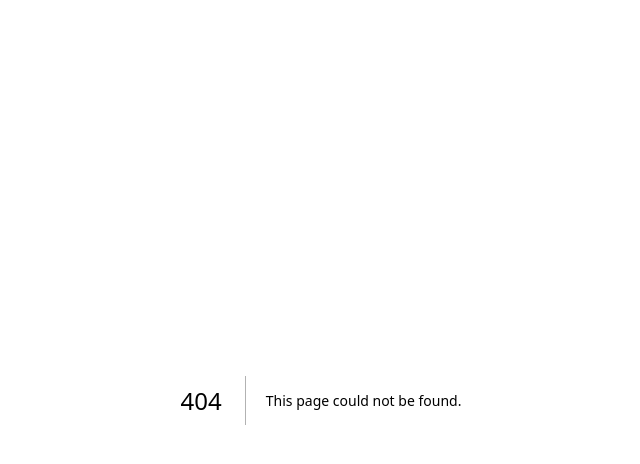
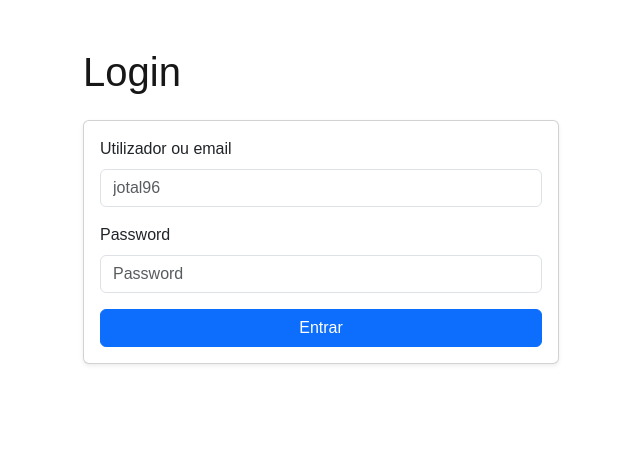
Before and after one commit to itzpickno/ticketline-frontend, a Next.js app: page /login in a window 1280 px wide. Before the commit this address had no page. Shown: the top 464 px of the page, without its empty margins (319-959 px from the left). Built offline with nearby package versions, Linux system fonts and the light colour scheme.

Commit message:
Adicionado sistema de Login e logout

```diff
--- /dev/null
+++ b/src/app/login/actions.ts
@@ -0,0 +1,56 @@
+"use server";
+
+import { cookies } from "next/headers";
+import { redirect } from "next/navigation";
+
+type StrapiLoginResponse = {
+    jwt: string;
+    user: {
+        id: number;
+        documentId?: string;
+        username: string;
+        email: string;
+    };
+};
+
+export async function loginAction(formData: FormData) {
+    const identifier = String(formData.get("identifier") || "").trim();
+    const password = String(formData.get("password") || "").trim();
+
+    if (!identifier || !password) {
+        redirect("/login?error=missing");
+    }
+
+    const resposta = await fetch(
+        `${process.env.NEXT_PUBLIC_STRAPI_URL}/api/auth/local`,
+        {
+            method: "POST",
+            headers: {
+                "Content-Type": "application/json",
+            },
+            body: JSON.stringify({
+                identifier,
+                password,
+            }),
+            cache: "no-store",
+        }
+    );
+
+    if (!resposta.ok) {
+        redirect("/login?error=invalid");
+    }
+
+    const resultado: StrapiLoginResponse = await resposta.json();
+
+    const cookieStore = await cookies();
+
+    cookieStore.set("strapi_jwt", resultado.jwt, {
+        httpOnly: true,
+        sameSite: "lax",
+        secure: process.env.NODE_ENV === "production",
+        path: "/",
+        maxAge: 60 * 60 * 24 * 7,
+    });
+
+    redirect("/area-utilizador");
+}
--- /dev/null
+++ b/src/app/login/page.tsx
@@ -0,0 +1,65 @@
+import { loginAction } from "./actions";
+
+export default async function LoginPage({
+                                            searchParams,
+                                        }: {
+    searchParams: Promise<{ error?: string }>;
+}) {
+    const { error } = await searchParams;
+
+    return (
+        <main className="py-5">
+            <div className="container" style={{ maxWidth: "500px" }}>
+                <h1 className="mb-4">Login</h1>
+
+                {error === "missing" && (
+                    <div className="alert alert-warning">
+                        Preenche o utilizador e a password.
+                    </div>
+                )}
+
+                {error === "invalid" && (
+                    <div className="alert alert-danger">
+                        Utilizador ou password inválidos.
+                    </div>
+                )}
+
+                <form action={loginAction} className="card shadow-sm">
+                    <div className="card-body">
+                        <div className="mb-3">
+                            <label htmlFor="identifier" className="form-label">
+                                Utilizador ou email
+                            </label>
+                            <input
+                                id="identifier"
+                                name="identifier"
+                                type="text"
+                                className="form-control"
+                                placeholder="jotal96"
+                                required
+                            />
+                        </div>
+
+                        <div className="mb-3">
+                            <label htmlFor="password" className="form-label">
+                                Password
+                            </label>
+                            <input
+                                id="password"
+                                name="password"
+                                type="password"
+                                className="form-control"
+                                placeholder="Password"
+                                required
+                            />
+                        </div>
+
+                        <button type="submit" className="btn btn-primary w-100">
+                            Entrar
+                        </button>
+                    </div>
+                </form>
+            </div>
+        </main>
+    );
+}
--- /dev/null
+++ b/src/app/logout/actions.ts
@@ -0,0 +1,12 @@
+"use server";
+
+import { cookies } from "next/headers";
+import { redirect } from "next/navigation";
+
+export async function logoutAction() {
+    const cookieStore = await cookies();
+
+    cookieStore.delete("strapi_jwt");
+
+    redirect("/login");
+}
```
Also changed, not shown: src/app/area-utilizador/page.tsx (added, +75 -0 lines), src/app/page.tsx (+10 -0 lines).
